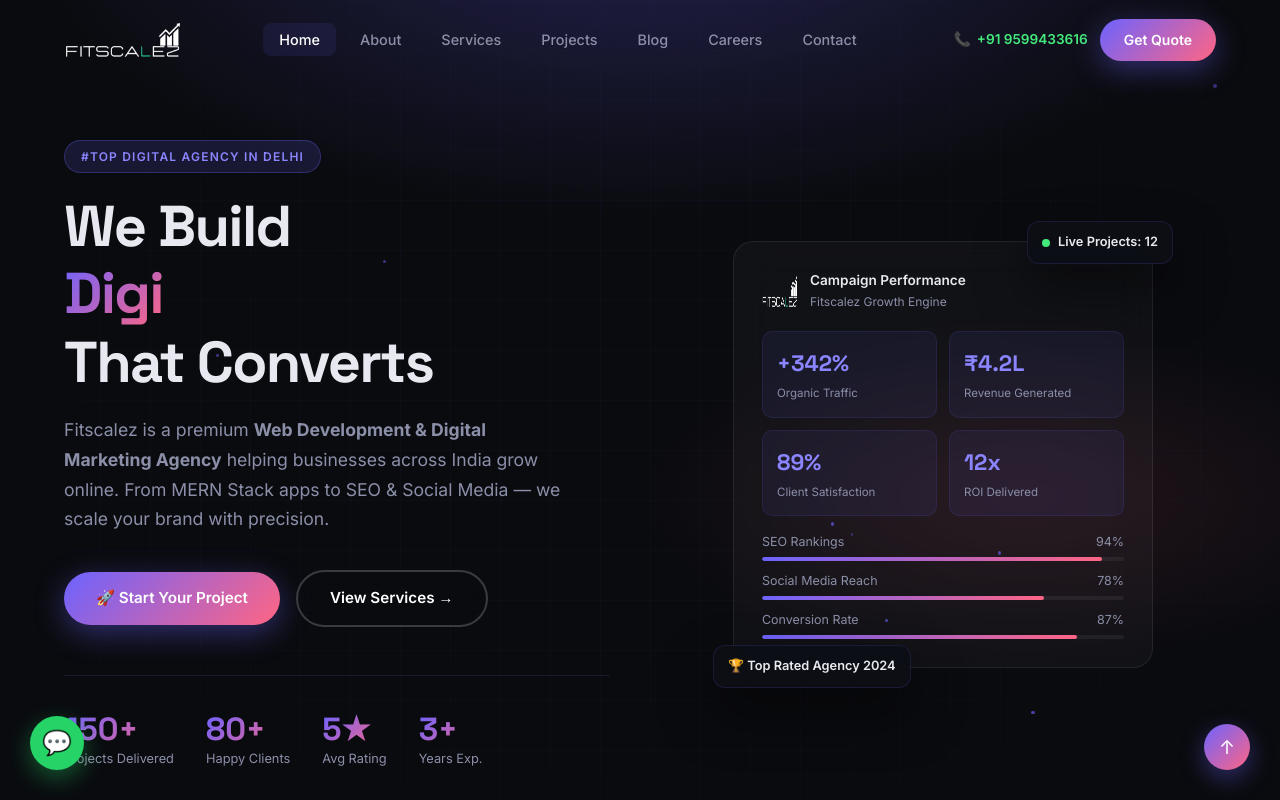
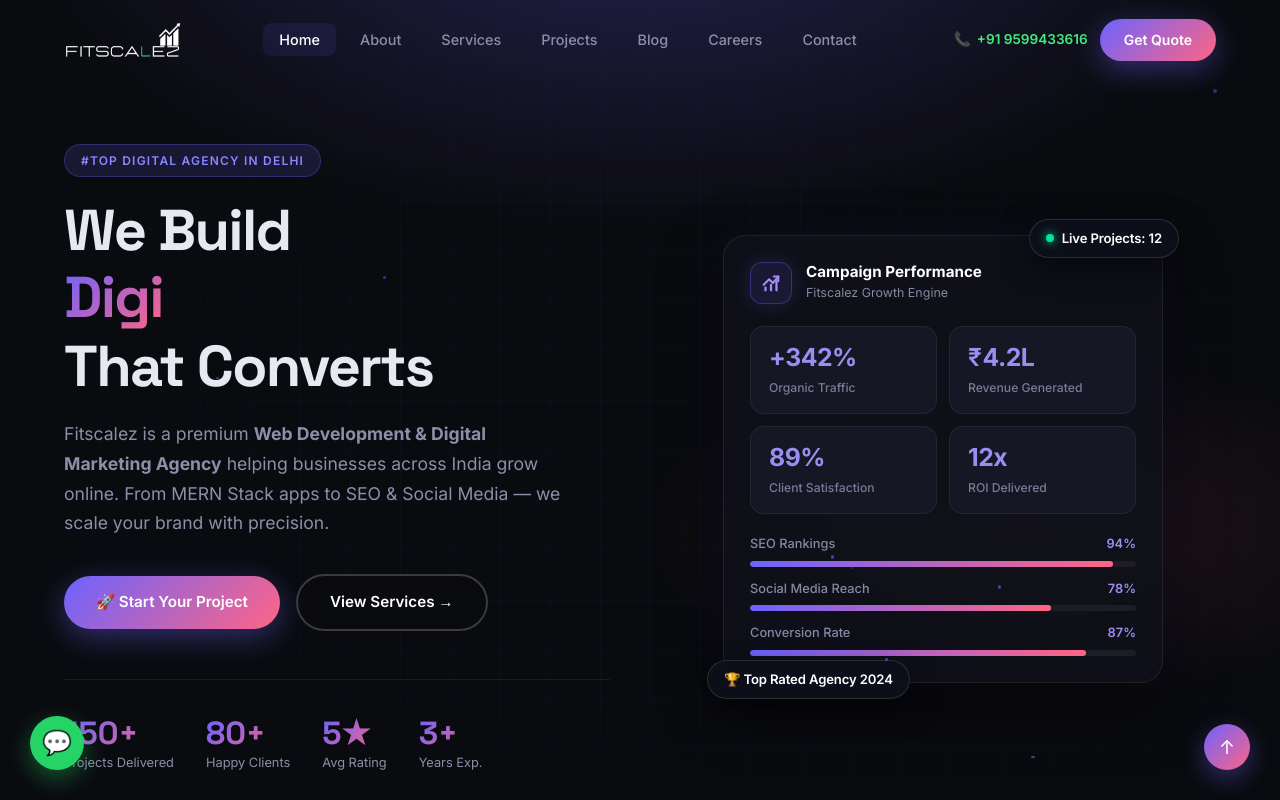
Before and after one commit to Harsh-Yadav029/FitScalez, a React (Vite) app in the folder frontend/: page / in a window 1280 px wide. Shown: the top 800 px of the page. Built offline with nearby package versions, Linux system fonts and the light colour scheme; no server answers.

Commit message:
fix(ui): polish hero performance card, fix Indian Rupee font glyph, and resolve navbar spacing

```diff
--- a/frontend/src/index.css
+++ b/frontend/src/index.css
@@ -495,8 +495,9 @@
   position: relative;
   display: flex;
   align-items: center;
-  overflow: hidden;
-  padding-top: var(--nav-height);
+  overflow: visible;
+  padding-top: calc(var(--nav-height) + 24px);
+  padding-bottom: 48px;
 }
 
 .hero-bg {
@@ -523,7 +524,7 @@
   z-index: 1;
   max-width: 1200px;
   margin: 0 auto;
-  padding: 60px 24px;
+  padding: 40px 24px 60px;
   display: grid;
   grid-template-columns: 1fr 1fr;
   gap: 60px;
@@ -614,20 +615,23 @@
   display: flex;
   align-items: center;
   justify-content: center;
+  padding: 24px 20px;
 }
 
 .hero-card-stack {
   position: relative;
   width: 100%;
-  max-width: 420px;
+  max-width: 440px;
 }
 
 .glass-card {
-  background: rgba(255, 255, 255, 0.03);
+  background: rgba(15, 17, 26, 0.88);
   border: 1px solid rgba(255, 255, 255, 0.08);
-  border-radius: var(--radius-lg);
-  backdrop-filter: blur(20px);
-  padding: 28px;
+  border-radius: 22px;
+  backdrop-filter: blur(24px);
+  -webkit-backdrop-filter: blur(24px);
+  padding: 26px;
+  box-shadow: 0 25px 60px rgba(0, 0, 0, 0.6), 0 0 50px rgba(108, 99, 255, 0.07);
 }
 
 .hero-main-card {
@@ -638,125 +642,156 @@
 .hero-main-card .card-header {
   display: flex;
   align-items: center;
-  gap: 12px;
-  margin-bottom: 20px;
-}
-
-.card-icon {
-  width: 44px;
-  height: 44px;
-  border-radius: 10px;
-  background: var(--gradient);
+  gap: 14px;
+  margin-bottom: 22px;
+}
+
+.card-header-icon {
+  width: 42px;
+  height: 42px;
+  border-radius: 12px;
+  background: rgba(108, 99, 255, 0.12);
+  border: 1px solid rgba(108, 99, 255, 0.35);
   display: flex;
   align-items: center;
   justify-content: center;
-  font-size: 1.2rem;
+  color: #a78bfa;
+  flex-shrink: 0;
+  box-shadow: 0 0 20px rgba(108, 99, 255, 0.2);
 }
 
 .card-title {
-  font-size: 0.85rem;
-  font-weight: 600;
-  color: var(--text);
+  font-size: 0.95rem;
+  font-weight: 700;
+  color: #ffffff;
+  line-height: 1.25;
 }
 
 .card-sub {
-  font-size: 0.75rem;
-  color: var(--text-muted);
+  font-size: 0.78rem;
+  color: #8589a3;
+  margin-top: 2px;
 }
 
 .metric-grid {
   display: grid;
   grid-template-columns: 1fr 1fr;
   gap: 12px;
-  margin-bottom: 16px;
+  margin-bottom: 20px;
 }
 
 .metric-item {
-  background: rgba(108, 99, 255, 0.08);
-  border-radius: 10px;
-  padding: 14px;
-  border: 1px solid rgba(108, 99, 255, 0.12);
+  background: rgba(24, 27, 42, 0.75);
+  border-radius: 14px;
+  padding: 16px 18px;
+  border: 1px solid rgba(255, 255, 255, 0.06);
+  transition: all 0.25s cubic-bezier(0.4, 0, 0.2, 1);
+}
+
+.metric-item:hover {
+  background: rgba(28, 32, 50, 0.85);
+  border-color: rgba(108, 99, 255, 0.35);
+  transform: translateY(-2px);
 }
 
 .metric-value {
-  font-family: 'Space Grotesk', sans-serif;
-  font-size: 1.4rem;
+  font-family: 'Inter', -apple-system, BlinkMacSystemFont, 'Segoe UI', Roboto, sans-serif;
+  font-size: 1.55rem;
   font-weight: 700;
-  color: var(--primary-light);
+  letter-spacing: -0.02em;
+  color: #9d8df1;
+  line-height: 1.2;
+}
+
+.metric-value .currency-symbol {
+  font-family: 'Inter', -apple-system, BlinkMacSystemFont, 'Segoe UI', Roboto, sans-serif !important;
+  font-weight: 600;
+  display: inline-block;
+  margin-right: 1px;
 }
 
 .metric-label {
-  font-size: 0.72rem;
-  color: var(--text-muted);
-  margin-top: 2px;
+  font-size: 0.76rem;
+  color: #787c96;
+  margin-top: 5px;
+  font-weight: 500;
 }
 
 .progress-list {
   display: flex;
   flex-direction: column;
-  gap: 10px;
+  gap: 12px;
 }
 
 .progress-item {
   display: flex;
   flex-direction: column;
-  gap: 5px;
+  gap: 6px;
 }
 
 .progress-label {
   display: flex;
   justify-content: space-between;
-  font-size: 0.78rem;
-  color: var(--text-muted);
+  font-size: 0.8rem;
+  color: #8589a3;
+  font-weight: 500;
+}
+
+.progress-label span:last-child {
+  color: #9d8df1;
+  font-weight: 600;
 }
 
 .progress-bar {
-  height: 4px;
+  height: 6px;
   background: rgba(255, 255, 255, 0.06);
-  border-radius: 2px;
+  border-radius: 999px;
   overflow: hidden;
 }
 
 .progress-fill {
   height: 100%;
-  border-radius: 2px;
-  background: var(--gradient);
-  transition: width 1.5s ease;
+  border-radius: 999px;
+  background: linear-gradient(90deg, #6c63ff 0%, #ff6584 100%);
+  transition: width 1.5s cubic-bezier(0.4, 0, 0.2, 1);
 }
 
 .floating-badge {
   position: absolute;
-  background: rgba(13, 15, 22, 0.9);
-  border: 1px solid var(--border);
-  border-radius: 12px;
-  padding: 10px 14px;
+  background: rgba(13, 16, 26, 0.94);
+  border: 1px solid rgba(255, 255, 255, 0.12);
+  border-radius: 999px;
+  padding: 8px 16px;
   display: flex;
   align-items: center;
   gap: 8px;
-  font-size: 0.8rem;
+  font-size: 0.82rem;
   font-weight: 600;
-  backdrop-filter: blur(10px);
-  box-shadow: var(--shadow);
+  color: #ffffff;
+  backdrop-filter: blur(14px);
+  -webkit-backdrop-filter: blur(14px);
+  box-shadow: 0 10px 30px rgba(0, 0, 0, 0.5);
+  z-index: 5;
+  letter-spacing: -0.01em;
 }
 
 .floating-badge .dot {
   width: 8px;
   height: 8px;
   border-radius: 50%;
-  background: var(--accent2);
+  background: #00E599;
+  box-shadow: 0 0 10px #00E599;
   animation: pulse 2s infinite;
 }
 
 .floating-badge-1 {
-  top: -20px;
-  right: -20px;
-  z-index: 5;
+  top: -16px;
+  right: -16px;
 }
 
 .floating-badge-2 {
-  bottom: -20px;
-  left: -20px;
-  z-index: 5;
+  bottom: -16px;
+  left: -16px;
 }
 
 @keyframes pulse {
--- a/frontend/src/pages/Home.jsx
+++ b/frontend/src/pages/Home.jsx
@@ -214,11 +214,15 @@
                         <div className="hero-card-stack float-animation">
                             <div className="glass-card hero-main-card">
                                 <div className="card-header">
-                                    <img
-                                        src="/images/logo.png"
-                                        alt="Fitscalez"
-                                        style={{ width: "36px", height: "36px", borderRadius: "8px", flexShrink: 0 }}
-                                    />
+                                    <div className="card-header-icon" aria-hidden="true">
+                                        <svg width="22" height="22" viewBox="0 0 24 24" fill="none" stroke="currentColor" strokeWidth="2.2" strokeLinecap="round" strokeLinejoin="round">
+                                            <line x1="18" y1="20" x2="18" y2="10" strokeWidth="2.5"></line>
+                                            <line x1="12" y1="20" x2="12" y2="14" strokeWidth="2.5"></line>
+                                            <line x1="6" y1="20" x2="6" y2="17" strokeWidth="2.5"></line>
+                                            <polyline points="4 14 10 8 14 12 20 5"></polyline>
+                                            <polyline points="15 5 20 5 20 10"></polyline>
+                                        </svg>
+                                    </div>
                                     <div>
                                         <div className="card-title">Campaign Performance</div>
                                         <div className="card-sub">Fitscalez Growth Engine</div>
@@ -231,7 +235,7 @@
                                         <div className="metric-label">Organic Traffic</div>
                                     </div>
                                     <div className="metric-item">
-                                        <div className="metric-value">₹4.2L</div>
+                                        <div className="metric-value"><span className="currency-symbol">₹</span>4.2L</div>
                                         <div className="metric-label">Revenue Generated</div>
                                     </div>
                                     <div className="metric-item">
```
